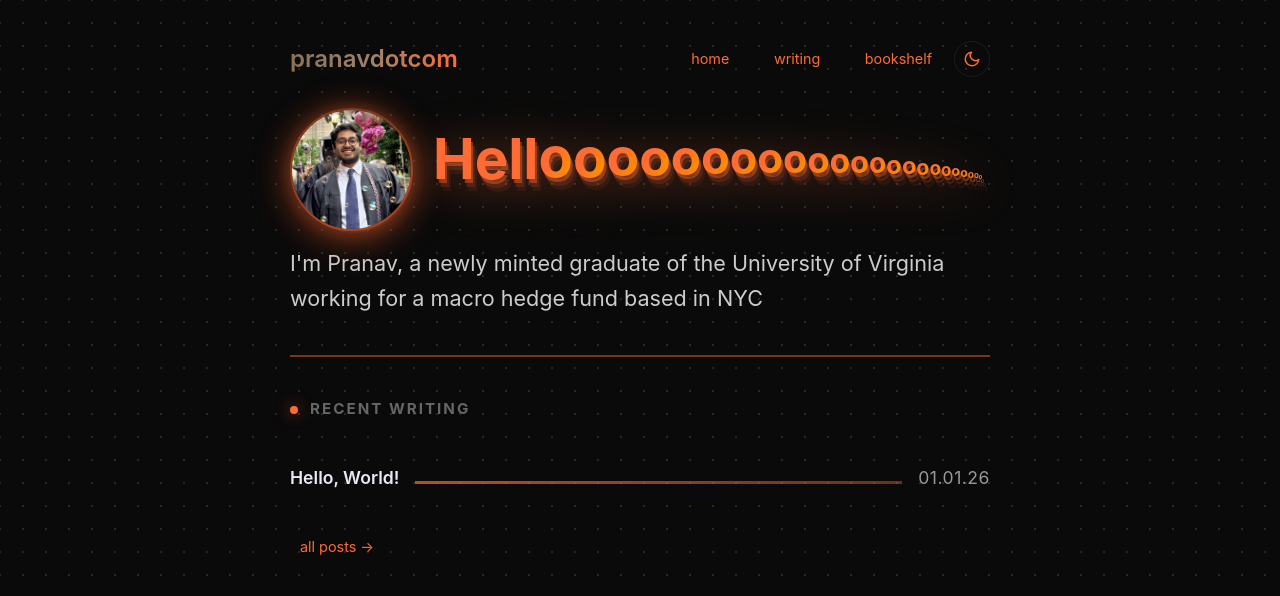
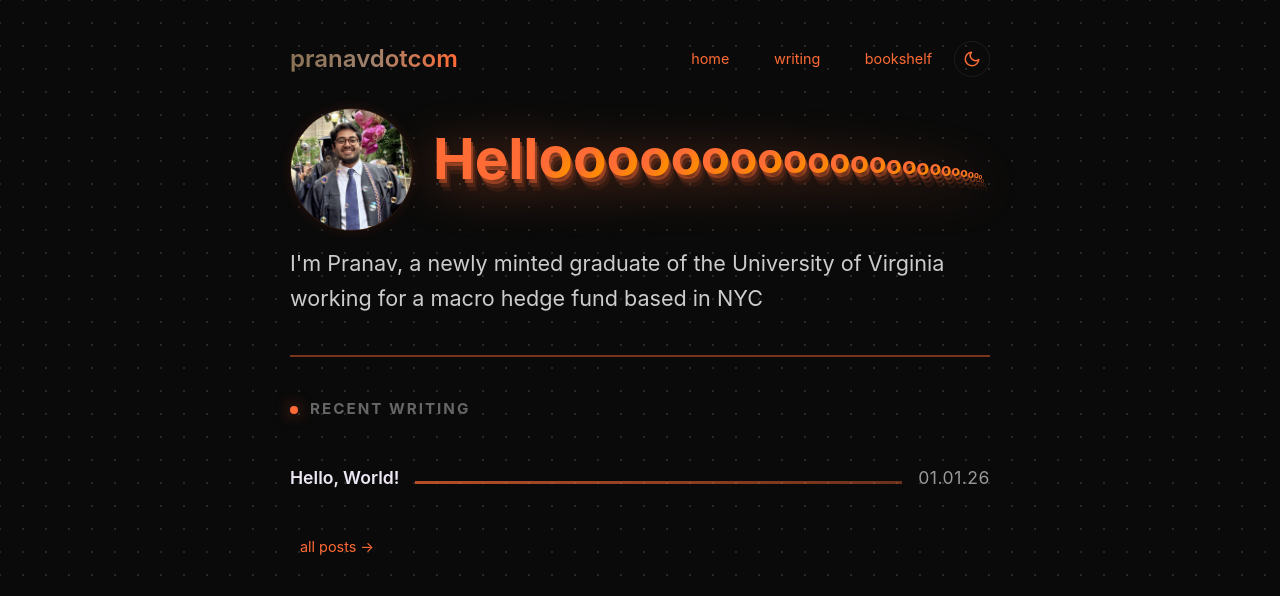
Before and after one commit to moxkxs/pranavdotcom, an Eleventy site: page src/index.njk in a window 1280 px wide. Shown: the top 596 px of the page. Built offline with nearby package versions, Linux system fonts and the light colour scheme; Eleventy itself is replaced by a stand-in of ours; files that its build step writes are made by us from their sources.

Commit message:
tone down profile pic glow

```diff
--- a/src/css/style.css
+++ b/src/css/style.css
@@ -357,18 +357,15 @@ footer .separator {
     height: 123px;
     border-radius: 50%;
     object-fit: cover;
-    border: 2px solid var(--accent-40);
-    box-shadow: 0 0 15px var(--accent-20),
-                0 0 40px var(--accent-15),
-                0 4px 12px rgba(0, 0, 0, 0.3);
-    filter: drop-shadow(2px 4px 0 var(--accent-20))
-           drop-shadow(0 6px 16px var(--accent-40));
+    border: 1px solid var(--accent-20);
+    box-shadow: 0 0 12px var(--accent-10),
+                0 2px 8px rgba(0, 0, 0, 0.2);
     animation: pfpGlow 5s ease-in-out infinite;
 }
 
 @keyframes pfpGlow {
-    0%, 100% { box-shadow: 0 0 15px var(--accent-20), 0 0 40px var(--accent-15), 0 4px 12px rgba(0, 0, 0, 0.3); }
-    50% { box-shadow: 0 0 25px var(--accent-40), 0 0 60px var(--accent-20), 0 4px 12px rgba(0, 0, 0, 0.3); }
+    0%, 100% { box-shadow: 0 0 12px var(--accent-10), 0 2px 8px rgba(0, 0, 0, 0.2); }
+    50% { box-shadow: 0 0 18px var(--accent-20), 0 2px 8px rgba(0, 0, 0, 0.2); }
 }
 
 h2 {
```
